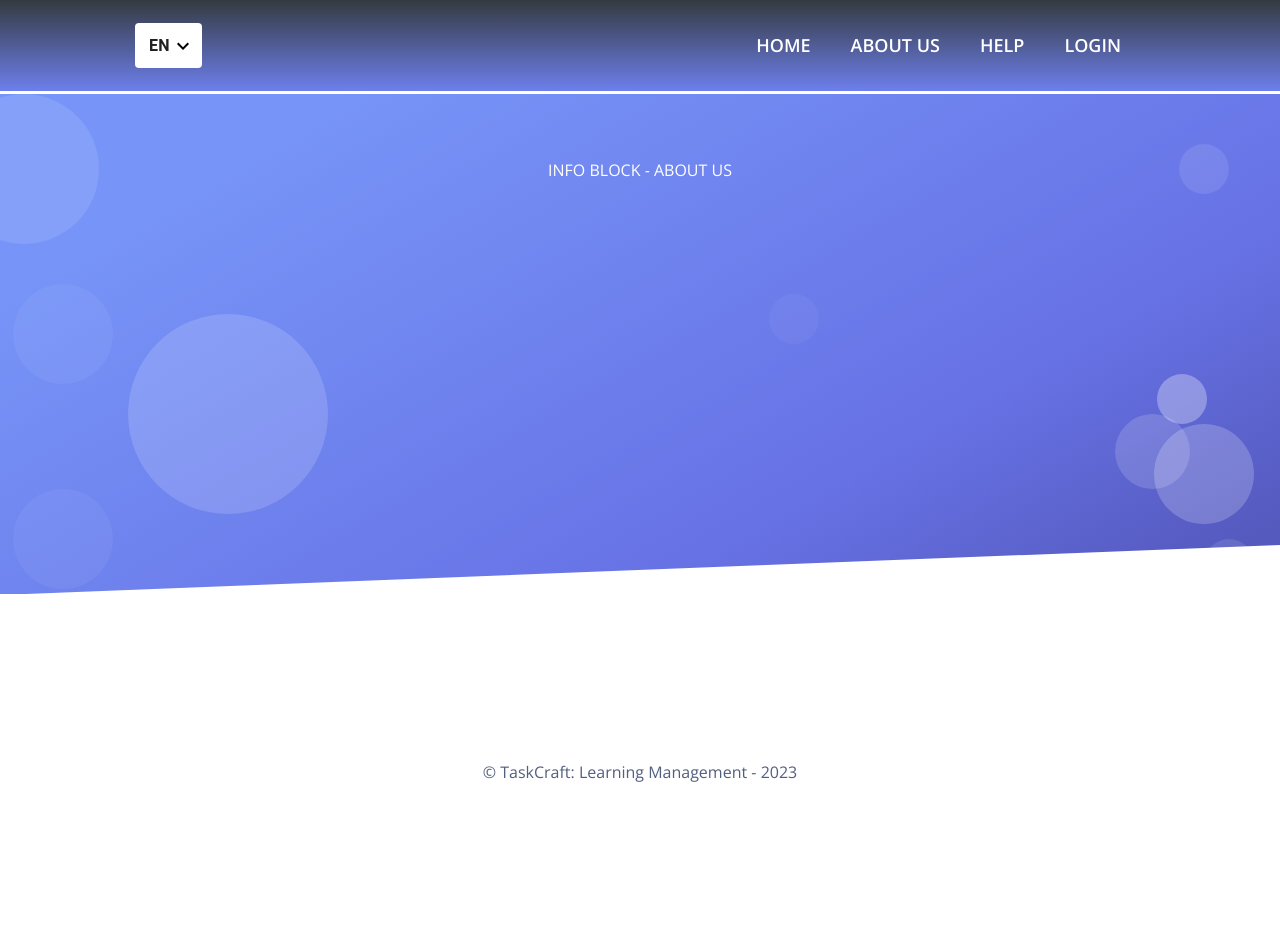
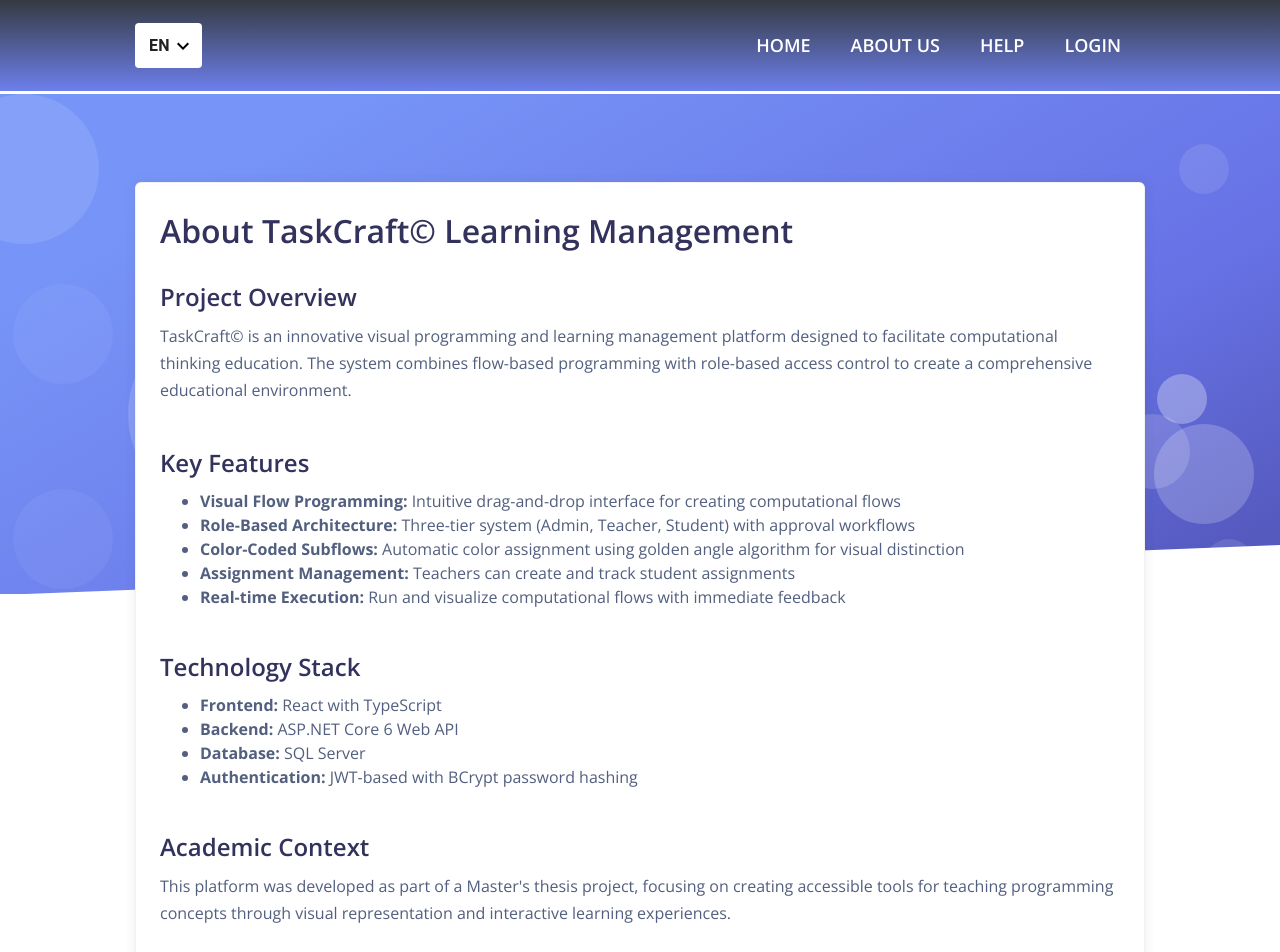
Before and after one commit to kundro/fitr-master, a React (Create React App) app in the folder UI/: page /about in a window 1280 px wide. Shown: the top 952 px of the page. Before the commit the page ends 800 px from the top, so only its background shows below. Built offline with nearby package versions, Linux system fonts and the light colour scheme; what @uifabric/icons would draw is missing.

Commit message:
last updates

```diff
--- a/UI/src/app/auth/admin/AdminDashboard.tsx
+++ b/UI/src/app/auth/admin/AdminDashboard.tsx
@@ -138,18 +138,13 @@ export default function AdminDashboard() {
   return (
     <Navbar authPage={false}>
       <div className="container mt-4">
-        <div className="d-flex justify-content-between align-items-center mb-4">
-          <div>
+        <div className="mb-4">
           <h2 style={{ color: "white" }}>Admin Dashboard</h2>
           {user && (
             <p style={{ color: "#ccc" }}>
               Welcome, {user.firstName} {user.lastName}
             </p>
           )}
-          </div>
-          <Button color="secondary" onClick={handleLogout}>
-            Logout
-          </Button>
         </div>
 
         {error && <Alert color="danger">{error}</Alert>}
--- a/UI/src/app/auth/student/StudentDashboard.tsx
+++ b/UI/src/app/auth/student/StudentDashboard.tsx
@@ -53,18 +53,13 @@ export default function StudentDashboard() {
   return (
     <Navbar authPage={false}>
       <div className="container mt-4">
-        <div className="d-flex justify-content-between align-items-center mb-4">
-          <div>
+        <div className="mb-4">
           <h2 style={{ color: "white" }}>Student Dashboard</h2>
           {user && (
             <p style={{ color: "#ccc" }}>
               Welcome, {user.firstName} {user.lastName}
             </p>
           )}
-          </div>
-          <Button color="secondary" onClick={handleLogout}>
-            Logout
-          </Button>
         </div>
 
         {error && <Alert color="danger">{error}</Alert>}
--- a/UI/src/app/auth/teacher/TeacherDashboard.tsx
+++ b/UI/src/app/auth/teacher/TeacherDashboard.tsx
@@ -157,18 +157,13 @@ export default function TeacherDashboard() {
   return (
     <Navbar authPage={false}>
       <div className="container mt-4">
-        <div className="d-flex justify-content-between align-items-center mb-4">
-          <div>
+        <div className="mb-4">
           <h2 style={{ color: "white" }}>Teacher Dashboard</h2>
           {user && (
             <p style={{ color: "#ccc" }}>
               Welcome, {user.firstName} {user.lastName}
             </p>
           )}
-          </div>
-          <Button color="secondary" onClick={handleLogout}>
-            Logout
-          </Button>
         </div>
 
         {error && <Alert color="danger">{error}</Alert>}
--- a/UI/src/app/main/AboutPage.tsx
+++ b/UI/src/app/main/AboutPage.tsx
@@ -1,12 +1,55 @@
 import React from "react";
 import Navbar from "../components/Navbar";
+import { Card, Container } from "reactstrap";
 
 export default function AboutUsPage() {
   return (
     <Navbar>
-      <div style={{ color: "white", textAlign: "center" }}>
-        INFO BLOCK - ABOUT US
-      </div>
+      <Container className="mt-4">
+        <Card className="p-4">
+          <h2 className="mb-4">About TaskCraft© Learning Management</h2>
+
+          <section className="mb-4">
+            <h4>Project Overview</h4>
+            <p>
+              TaskCraft© is an innovative visual programming and learning management platform
+              designed to facilitate computational thinking education. The system combines
+              flow-based programming with role-based access control to create a comprehensive
+              educational environment.
+            </p>
+          </section>
+
+          <section className="mb-4">
+            <h4>Key Features</h4>
+            <ul>
+              <li><strong>Visual Flow Programming:</strong> Intuitive drag-and-drop interface for creating computational flows</li>
+              <li><strong>Role-Based Architecture:</strong> Three-tier system (Admin, Teacher, Student) with approval workflows</li>
+              <li><strong>Color-Coded Subflows:</strong> Automatic color assignment using golden angle algorithm for visual distinction</li>
+              <li><strong>Assignment Management:</strong> Teachers can create and track student assignments</li>
+              <li><strong>Real-time Execution:</strong> Run and visualize computational flows with immediate feedback</li>
+            </ul>
+          </section>
+
+          <section className="mb-4">
+            <h4>Technology Stack</h4>
+            <ul>
+              <li><strong>Frontend:</strong> React with TypeScript</li>
+              <li><strong>Backend:</strong> ASP.NET Core 6 Web API</li>
+              <li><strong>Database:</strong> SQL Server</li>
+              <li><strong>Authentication:</strong> JWT-based with BCrypt password hashing</li>
+            </ul>
+          </section>
+
+          <section>
+            <h4>Academic Context</h4>
+            <p>
+              This platform was developed as part of a Master's thesis project, focusing on
+              creating accessible tools for teaching programming concepts through visual
+              representation and interactive learning experiences.
+            </p>
+          </section>
+        </Card>
+      </Container>
     </Navbar>
   );
 }
--- a/UI/src/app/main/HelpPage.tsx
+++ b/UI/src/app/main/HelpPage.tsx
@@ -1,12 +1,102 @@
 import React from "react";
 import Navbar from "../components/Navbar";
+import { Card, Container, Accordion, AccordionBody, AccordionHeader, AccordionItem } from "reactstrap";
 
 export default function HelpPage() {
+  const [open, setOpen] = React.useState('1');
+  const toggle = (id: string) => {
+    if (open === id) {
+      setOpen('');
+    } else {
+      setOpen(id);
+    }
+  };
+
   return (
     <Navbar>
-      <div style={{ color: "white", textAlign: "center" }}>
-        INFO BLOCK - HELP
-      </div>
+      <Container className="mt-4">
+        <Card className="p-4">
+          <h2 className="mb-4">TaskCraft© Help & Documentation</h2>
+
+          <Accordion open={open} toggle={toggle}>
+            <AccordionItem>
+              <AccordionHeader targetId="1">Getting Started</AccordionHeader>
+              <AccordionBody accordionId="1">
+                <h5>Creating Your Account</h5>
+                <ol>
+                  <li>Click "LOGIN" in the top navigation</li>
+                  <li>Select "Sign Up" to create a new account</li>
+                  <li>Choose your role (Student or Teacher)</li>
+                  <li>Wait for approval from Admin (Teachers) or Teacher (Students)</li>
+                </ol>
+              </AccordionBody>
+            </AccordionItem>
+
+            <AccordionItem>
+              <AccordionHeader targetId="2">For Administrators</AccordionHeader>
+              <AccordionBody accordionId="2">
+                <h5>Admin Responsibilities</h5>
+                <ul>
+                  <li><strong>Approve Teachers:</strong> Review and approve teacher registration requests</li>
+                  <li><strong>Full System Access:</strong> Manage flows, view runs, and configure platforms</li>
+                  <li><strong>System Oversight:</strong> Monitor all activities across the platform</li>
+                </ul>
+              </AccordionBody>
+            </AccordionItem>
+
+            <AccordionItem>
+              <AccordionHeader targetId="3">For Teachers</AccordionHeader>
+              <AccordionBody accordionId="3">
+                <h5>Teacher Features</h5>
+                <ul>
+                  <li><strong>Approve Students:</strong> Review and approve student registration requests</li>
+                  <li><strong>Create Flows:</strong> Design computational flows for educational purposes</li>
+                  <li><strong>Manage Assignments:</strong> Create and track student assignments</li>
+                  <li><strong>View Runs:</strong> Monitor student execution results</li>
+                </ul>
+              </AccordionBody>
+            </AccordionItem>
+
+            <AccordionItem>
+              <AccordionHeader targetId="4">For Students</AccordionHeader>
+              <AccordionBody accordionId="4">
+                <h5>Student Capabilities</h5>
+                <ul>
+                  <li><strong>View Assignments:</strong> Access tasks assigned by your teacher</li>
+                  <li><strong>Execute Flows:</strong> Run computational flows and see results</li>
+                  <li><strong>Submit Work:</strong> Complete and submit assignments</li>
+                </ul>
+              </AccordionBody>
+            </AccordionItem>
+
+            <AccordionItem>
+              <AccordionHeader targetId="5">Working with Flows</AccordionHeader>
+              <AccordionBody accordionId="5">
+                <h5>Flow Creation & Execution</h5>
+                <ul>
+                  <li><strong>Visual Editor:</strong> Drag and drop nodes to create flows</li>
+                  <li><strong>Color Coding:</strong> Subflows automatically receive unique colors for easy identification</li>
+                  <li><strong>Node Types:</strong> Utilize various node types (Input, Output, Process, Decision)</li>
+                  <li><strong>Run & Debug:</strong> Execute flows and view real-time results</li>
+                </ul>
+              </AccordionBody>
+            </AccordionItem>
+
+            <AccordionItem>
+              <AccordionHeader targetId="6">Troubleshooting</AccordionHeader>
+              <AccordionBody accordionId="6">
+                <h5>Common Issues</h5>
+                <ul>
+                  <li><strong>Cannot Login:</strong> Ensure your account has been approved by the appropriate role</li>
+                  <li><strong>Missing Features:</strong> Check that you're logged in with the correct role</li>
+                  <li><strong>Flow Won't Run:</strong> Verify all required nodes are connected properly</li>
+                  <li><strong>Need Help:</strong> Contact your system administrator</li>
+                </ul>
+              </AccordionBody>
+            </AccordionItem>
+          </Accordion>
+        </Card>
+      </Container>
     </Navbar>
   );
 }
```
Lines whose indentation alone changed are shown as unchanged.
